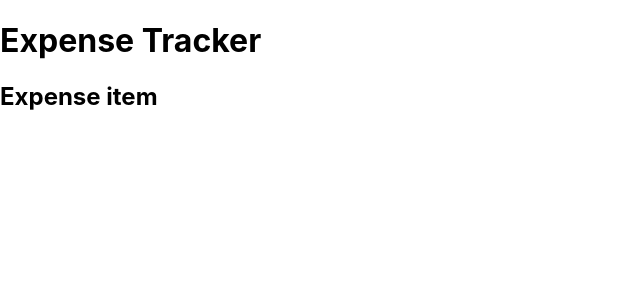
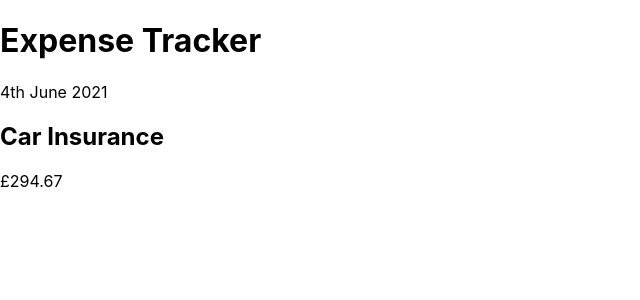
Before and after one commit to BennySLV/expense-tracker, a React (Create React App) app: page / in a window 1280 px wide. Shown: the top 300 px of the page, without its empty margins (0-640 px from the left). Built offline with nearby package versions, Linux system fonts and the light colour scheme.

Commit message:
Updated the ExpenseItem component.

```diff
--- a/src/components/ExpenseItem.js
+++ b/src/components/ExpenseItem.js
@@ -1,5 +1,13 @@
 function ExpenseItem() {
-	return <h2>Expense item</h2>;
+	return (
+		<div>
+			<div>4th June 2021</div>
+			<div>
+				<h2>Car Insurance</h2>
+				<div>£294.67</div>
+			</div>
+		</div>
+	);
 }
 
 export default ExpenseItem;
```
